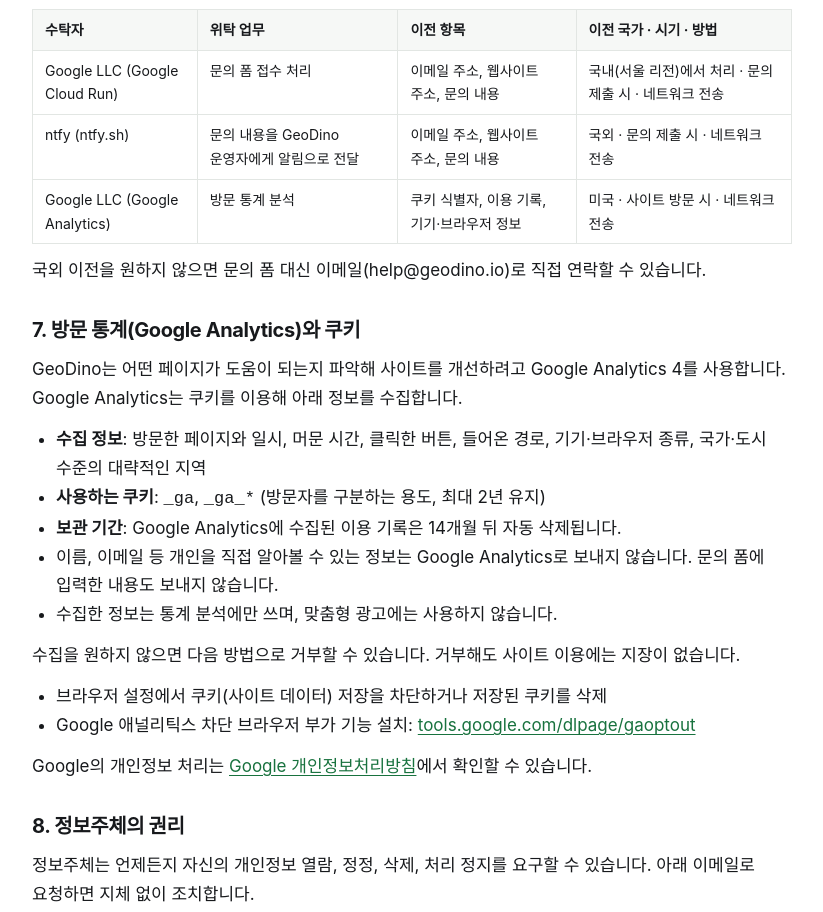
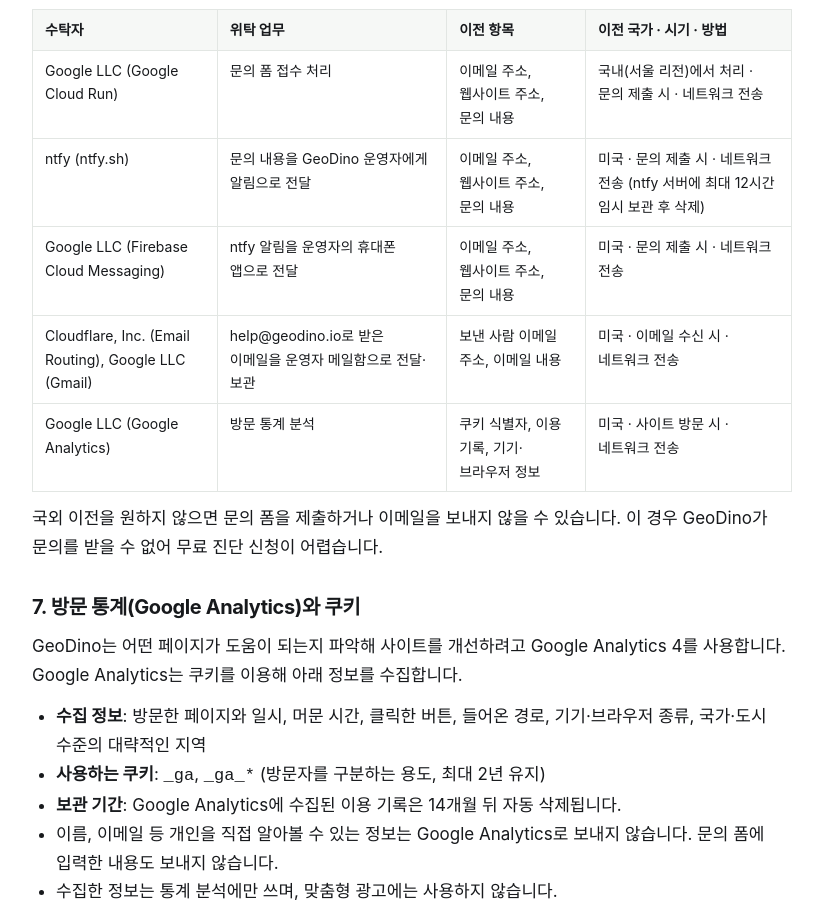
Before and after one commit to hongkunyoo/geodino, an Astro site: page /privacy in a window 1280 px wide. Shown: the part 1118-2030 px from the top of the page, without its empty margins (228-1051 px from the left). Built offline with nearby package versions, Linux system fonts and the light colour scheme; Astro itself is replaced by a stand-in of ours; no server answers; a web font is replaced by a local one.

Commit message:
update privacy

```diff
--- a/src/data/contact.ts
+++ b/src/data/contact.ts
@@ -21,7 +21,7 @@
   { term: '보유 기간', detail: '문의 처리 완료 후 1년 (삭제 요청 시 즉시 파기)' },
   {
     term: '국외 이전',
-    detail: '폼 내용은 국외 알림 서비스(ntfy)를 거쳐 운영자에게 전달됩니다. 원하지 않으면 이메일로 직접 연락해 주세요.',
+    detail: '폼 내용은 미국의 알림 서비스(ntfy, Google Firebase)를 거쳐 운영자에게 전달됩니다. 이메일 문의도 Gmail(미국)로 받습니다.',
   },
   { term: '동의 거부', detail: '동의하지 않을 수 있으며, 이 경우 폼으로 신청할 수 없습니다.' },
 ];
--- a/src/pages/privacy.astro
+++ b/src/pages/privacy.astro
@@ -76,7 +76,19 @@
             <td>ntfy (ntfy.sh)</td>
             <td>문의 내용을 {name} 운영자에게 알림으로 전달</td>
             <td>이메일 주소, 웹사이트 주소, 문의 내용</td>
-            <td>국외 · 문의 제출 시 · 네트워크 전송</td>
+            <td>미국 · 문의 제출 시 · 네트워크 전송 (ntfy 서버에 최대 12시간 임시 보관 후 삭제)</td>
+          </tr>
+          <tr>
+            <td>Google LLC (Firebase Cloud Messaging)</td>
+            <td>ntfy 알림을 운영자의 휴대폰 앱으로 전달</td>
+            <td>이메일 주소, 웹사이트 주소, 문의 내용</td>
+            <td>미국 · 문의 제출 시 · 네트워크 전송</td>
+          </tr>
+          <tr>
+            <td>Cloudflare, Inc. (Email Routing), Google LLC (Gmail)</td>
+            <td>{email}로 받은 이메일을 운영자 메일함으로 전달·보관</td>
+            <td>보낸 사람 이메일 주소, 이메일 내용</td>
+            <td>미국 · 이메일 수신 시 · 네트워크 전송</td>
           </tr>
           <tr>
             <td>Google LLC (Google Analytics)</td>
@@ -87,7 +99,10 @@
         </tbody>
       </table>
     </div>
-    <p>국외 이전을 원하지 않으면 문의 폼 대신 이메일({email})로 직접 연락할 수 있습니다.</p>
+    <p>
+      국외 이전을 원하지 않으면 문의 폼을 제출하거나 이메일을 보내지 않을 수 있습니다. 이 경우 {name}가 문의를 받을 수
+      없어 무료 진단 신청이 어렵습니다.
+    </p>
 
     <h2>7. 방문 통계(Google Analytics)와 쿠키</h2>
     <p>
```
